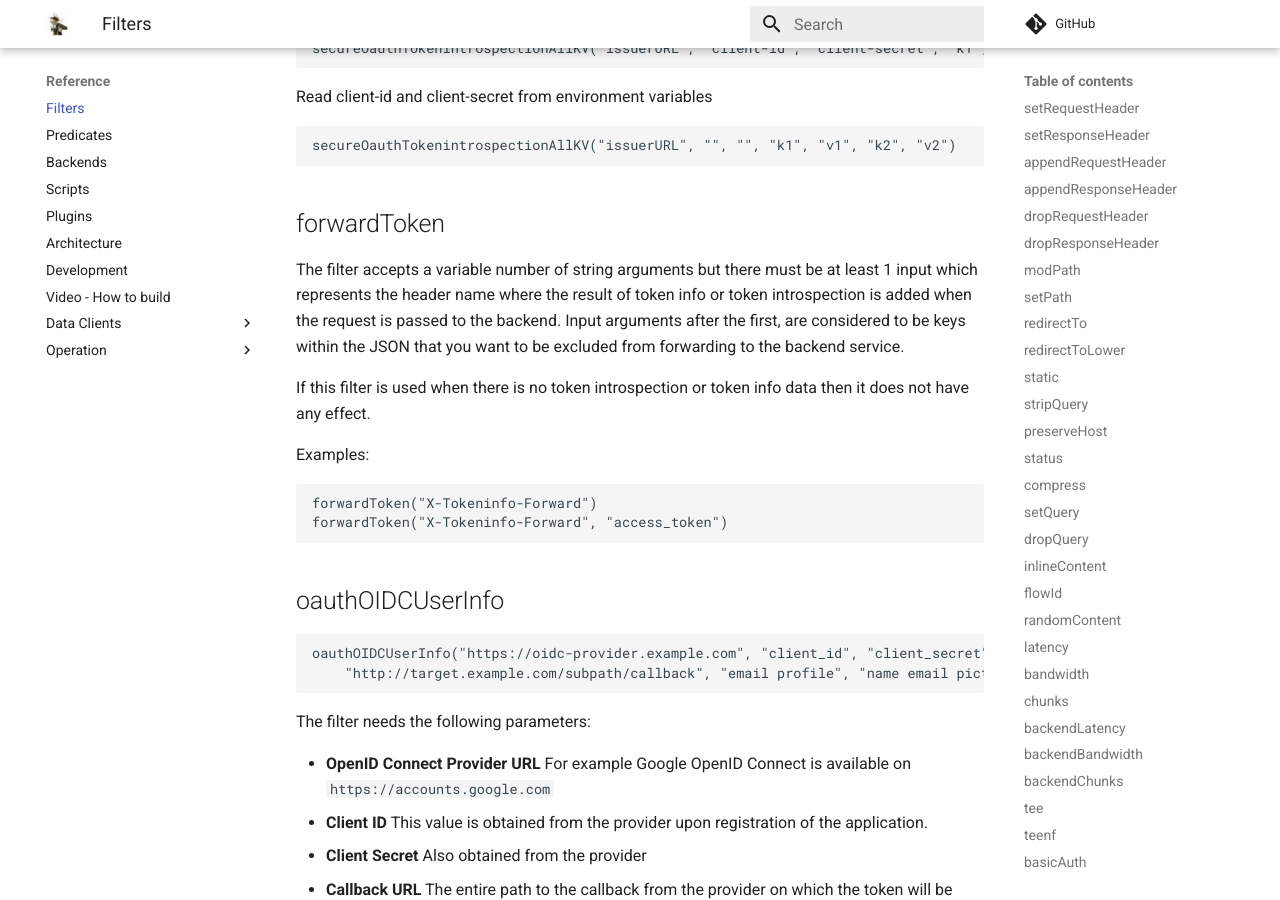
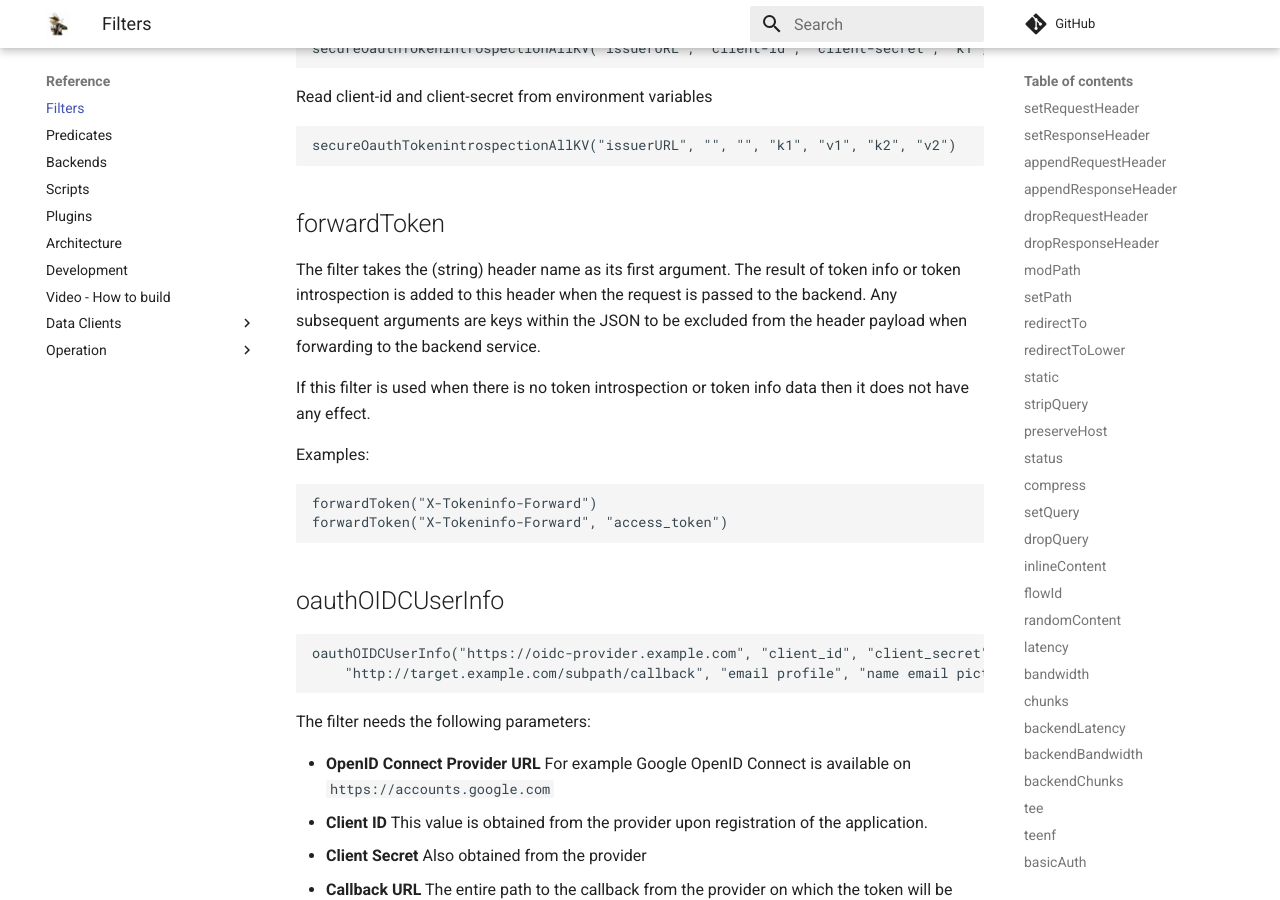
Before and after one commit to zalando/skipper, an MkDocs documentation site: the page built from docs/reference/filters.md, in a window 1280 px wide and 900 px high, scrolled down 14493 px. Built offline with MkDocs 1.6.1 and Material for MkDocs 9.7.7, drawn with Linux system fonts in a browser that asks for light colours; comment, search, counter and statistics services are not loaded.

Commit message:
MID-855: Enrich forwardToken filter
  * Update docs as per peer review

Signed-off-by: bmooney <brian.mooney@zalando.ie>

```diff
--- a/docs/reference/filters.md
+++ b/docs/reference/filters.md
@@ -687,10 +687,9 @@ secureOauthTokenintrospectionAllKV("issuerURL", "", "", "k1", "v1", "k2", "v2")
 
 ## forwardToken
 
-The filter accepts a variable number of string arguments but there must be at least 1 input which represents the header
-name where the result of token info or token introspection is added when the request is passed to the backend. Input
-arguments after the first, are considered to be keys within the JSON that you want to be excluded from forwarding to
-the backend service.
+The filter takes the (string) header name as its first argument. The result of token info or token introspection is added to
+this header when the request is passed to the backend. Any subsequent arguments are keys within the JSON to be excluded from the
+header payload when forwarding to the backend service.
 
 If this filter is used when there is no token introspection or token info data
 then it does not have any effect.
```
